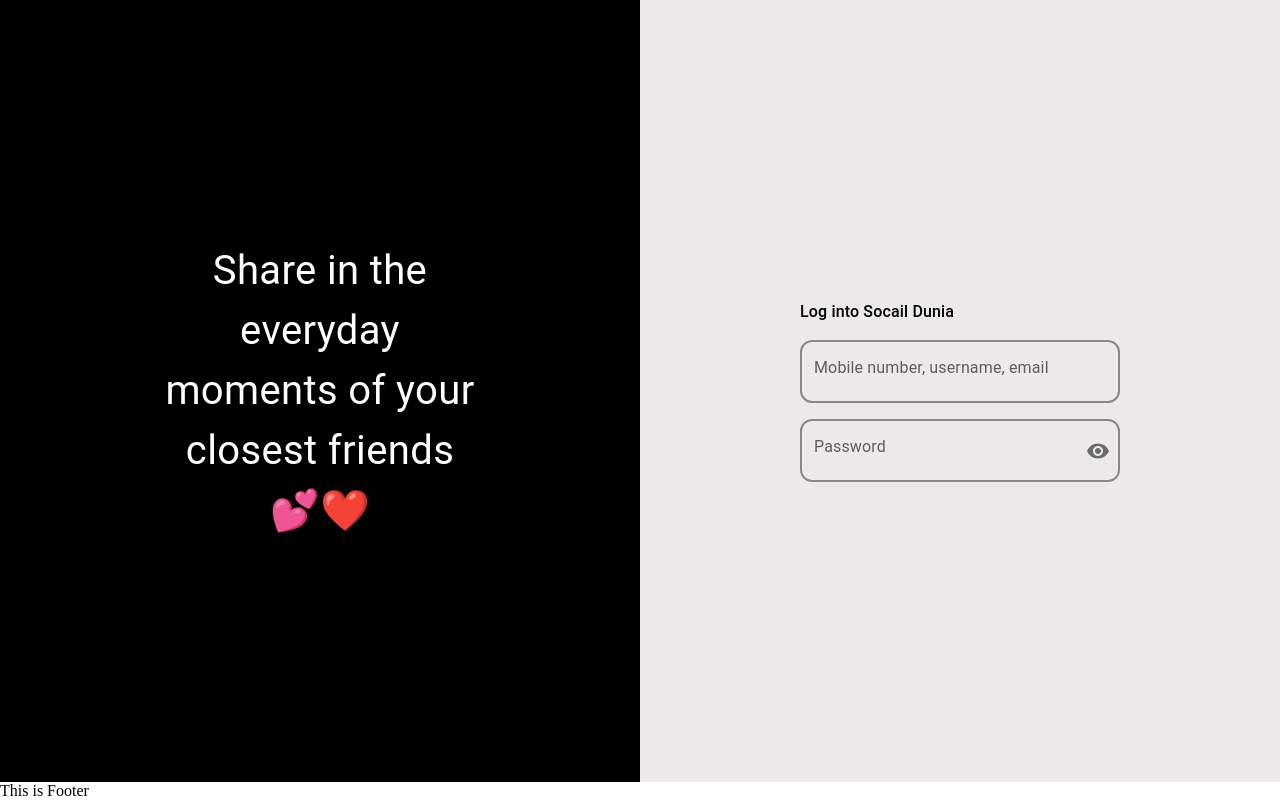
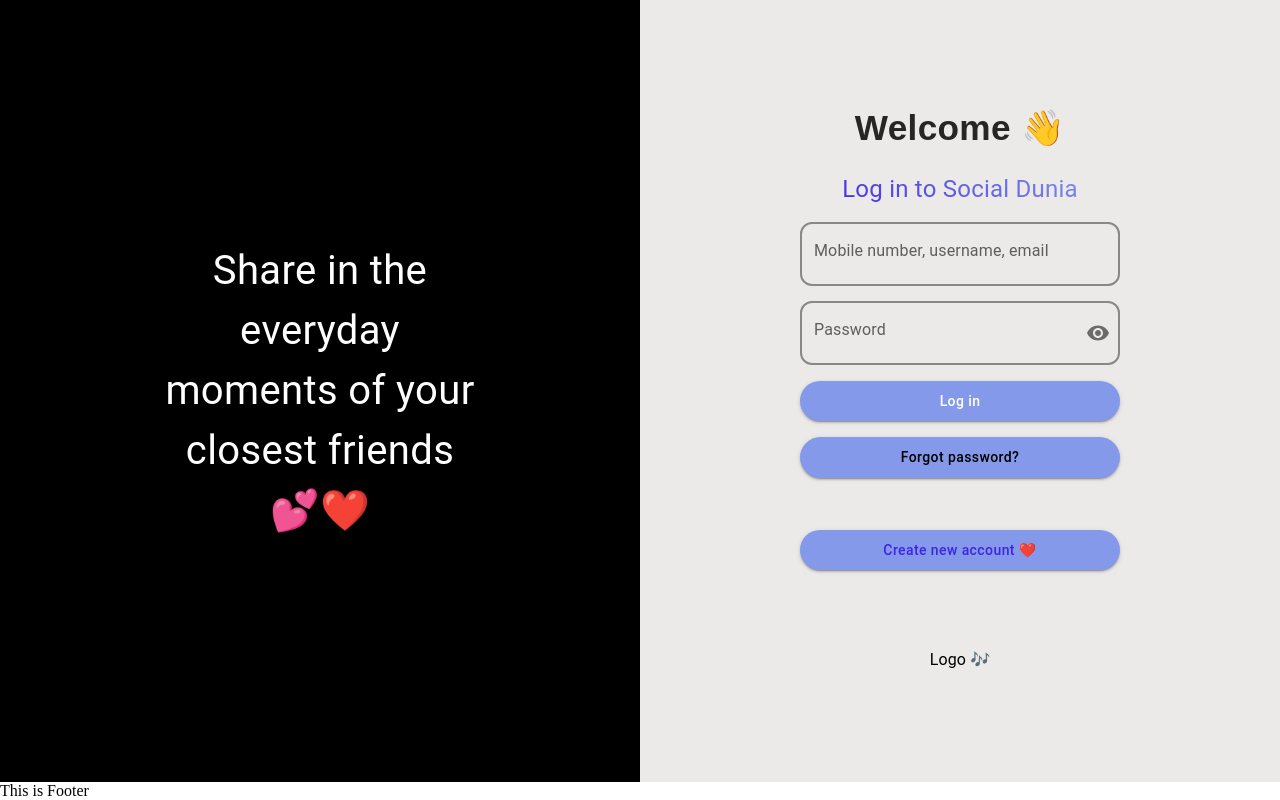
Before and after one commit to vishnu95075/tnm-app, a React (Vite) app: page / in a window 1280 px wide. Built offline with nearby package versions, Linux system fonts and the light colour scheme.

Commit message:
log page done

```diff
--- a/src/pages/Login/Login.tsx
+++ b/src/pages/Login/Login.tsx
@@ -1,5 +1,5 @@
 import React from "react";
-import { Box, TextField, Typography } from "@mui/material"
+import { Box, Button, TextField, Typography } from "@mui/material"
 import IconButton from '@mui/material/IconButton';
 import OutlinedInput from '@mui/material/OutlinedInput';
 import InputLabel from '@mui/material/InputLabel';
@@ -66,10 +66,32 @@
                 noValidate
                 autoComplete="off"
             >
-                <Typography sx={{
-                    fontWeight: 550,
-                }}
-                >Log into Socail Dunia</Typography>
+                <Typography
+                    sx={{
+                        fontSize: '2.2rem',
+                        fontWeight: 'bold',
+                        fontFamily: '"Poppins", sans-serif',
+                        color: '#262626',
+                        textAlign: 'center',
+                        mb: 1,
+                    }}
+                >
+                    Welcome 👋
+                </Typography>
+
+                <Typography
+                    sx={{
+                        fontSize: '1.5rem',
+                        background: 'linear-gradient(45deg, #3e24e4, #8499ea)',
+                        WebkitBackgroundClip: 'text',
+                        WebkitTextFillColor: 'transparent',
+                        textAlign: 'center',
+                        mb: 2,
+                    }}
+
+                >
+                    Log in to Social Dunia
+                </Typography>
                 <TextField
                     label="Mobile number, username, email"
                     variant="outlined"
@@ -144,6 +166,58 @@
                         label="Password"
                     />
                 </FormControl>
+                <Button
+                    variant="contained"
+                    disabled={false}
+                    sx={
+                        {
+                            p: 1,
+                            borderRadius: 10,
+                            bgcolor: '#8499ea',
+                            textTransform: 'none',
+
+                        }
+                    }
+                >
+                    Log in
+                </Button>
+                <Button
+                    variant="contained"
+                    disabled={false}
+                    sx={{
+                        p: 1,
+                        borderRadius: 10,
+                        bgcolor: '#8499ea',
+                        textTransform: 'none',
+                        color: '#000'
+                    }}
+                >
+                    Forgot password?
+                </Button>
+                <br />
+                <br />
+                <Button
+                    variant="contained"
+                    sx={{
+                        p: 1,
+                        borderRadius: 10,
+                        bgcolor: '#8499ea',
+                        textTransform: 'none',
+                        color: '#3e24e4',
+                        mt: 6 // 48px gap above
+                    }}
+                >
+                    Create new account ❤️
+                </Button>
+
+                <br />
+                <br />
+                <br />
+
+                <Typography sx={{
+                    textAlign: 'center',
+                    p: 1
+                }}>Logo 🎶</Typography>
             </Box>
         </>
     )
```
